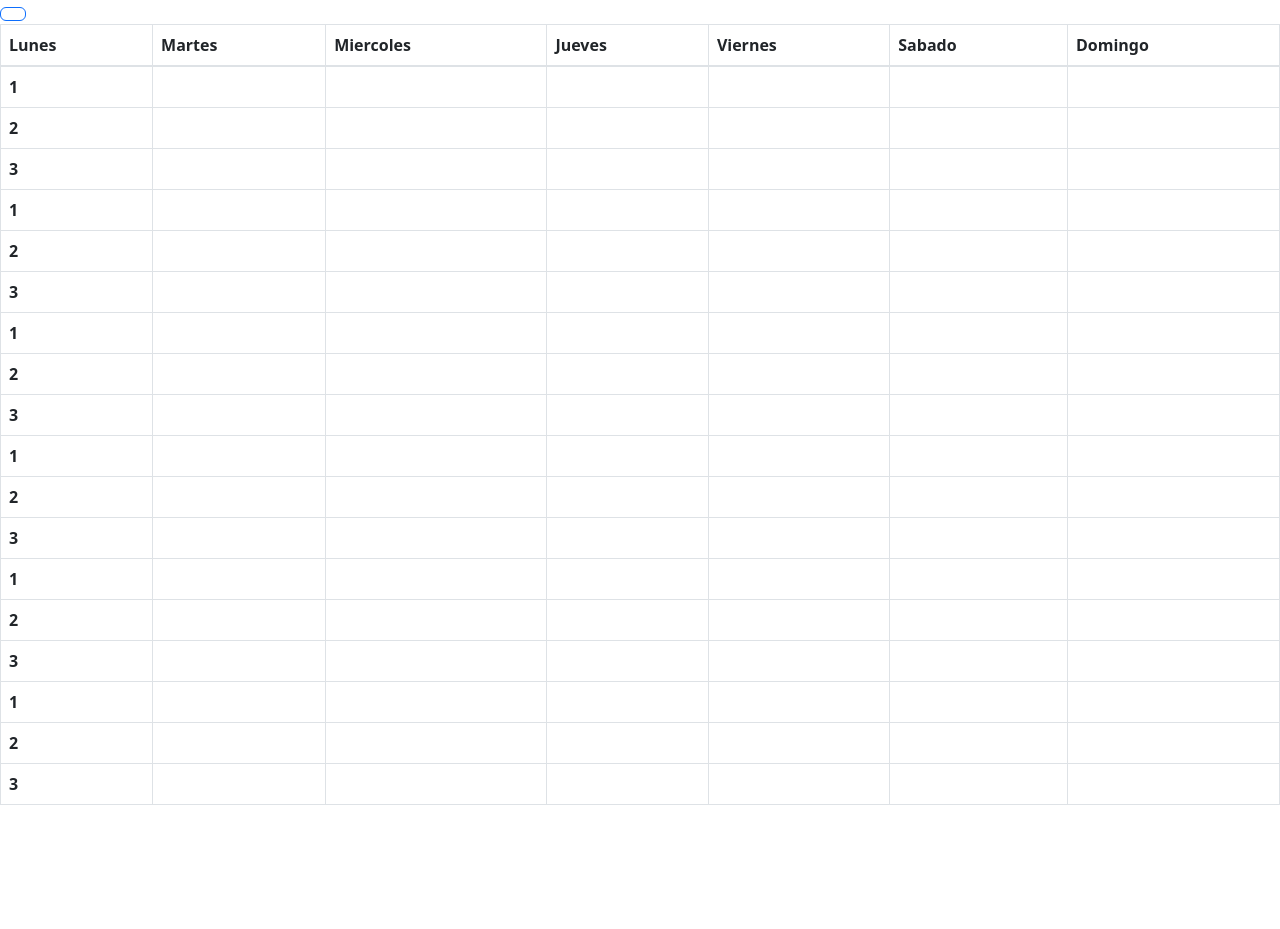
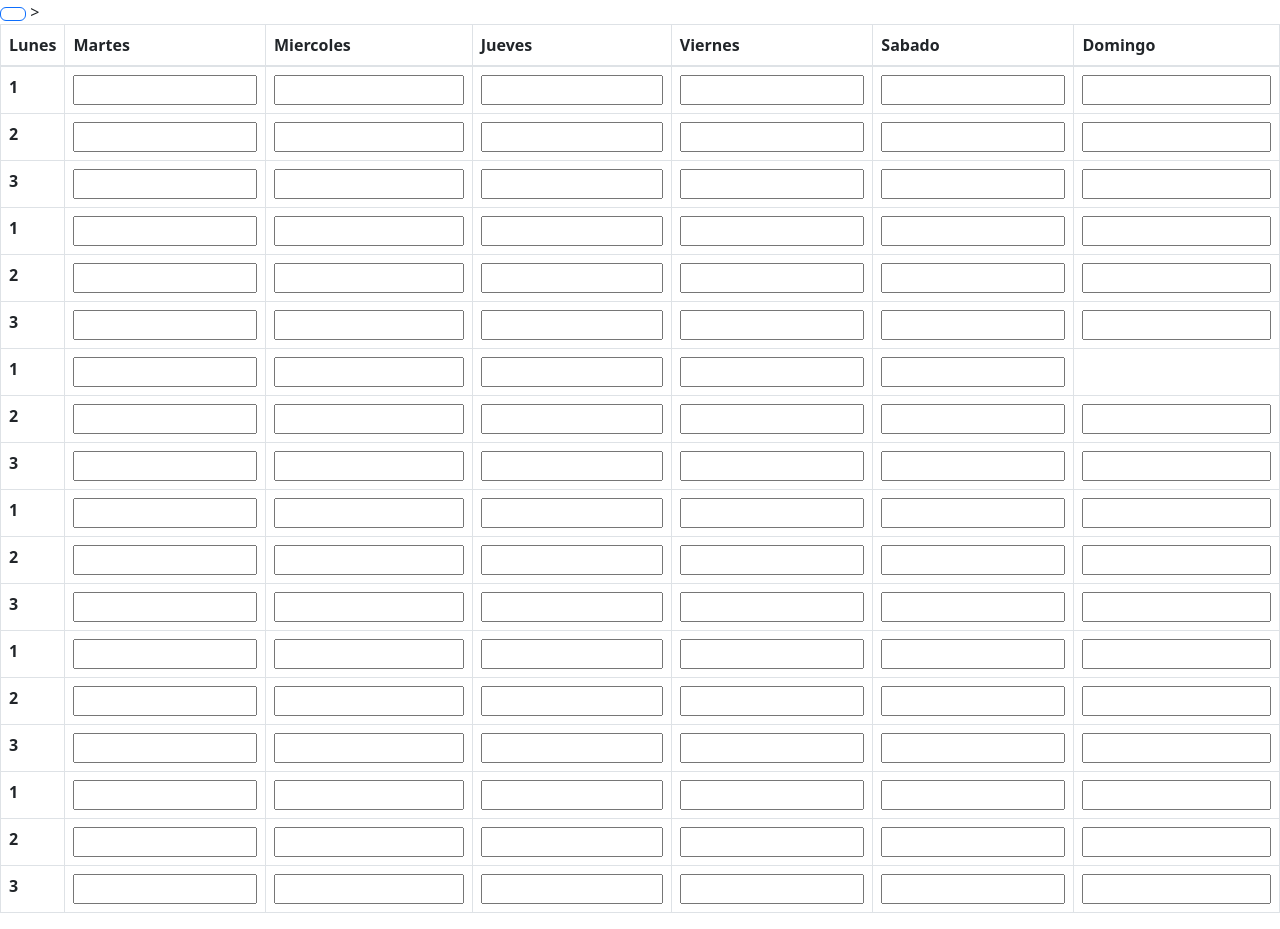
Before and after one commit to aaronpolo1000/timetrack, a PHP site: page /timetrack/ in a window 1280 px wide. Shown: the part 56-985 px from the top of the page. Before the commit the page ends 861 px from the top, so only its background shows below. Run offline with PHP 8.4, Linux system fonts and the light colour scheme; lists and menus that the app fills with data are empty; some libraries are stand-ins or nearby versions; some web fonts are replaced.

Commit message:
agrego cositas para escribir

```diff
--- a/views/home.php
+++ b/views/home.php
@@ -15,173 +15,173 @@
   <tbody>
     <tr>
       <th scope="row">1</th>
-      <td ></td>
-      <td></td>
-      <td></td>
-      <td ></td>
-      <td></td>
-      <td></td>
+      <td ><input type="text" style="width: 100%;"></input></td>
+      <td><input type="text" style="width: 100%;"></input></td>
+      <td><input type="text" style="width: 100%;"></input></td>
+      <td ><input type="text" style="width: 100%;"></input></td>
+      <td><input type="text" style="width: 100%;"></input></td>
+      <td><input type="text" style="width: 100%;"></input></td>
 
     </tr>
     <tr>
       <th scope="row">2</th>
-      <td ></td>
-      <td></td>
-      <td></td>
-      <td ></td>
-      <td></td>
-      <td></td>
+      <td ><input type="text" style="width: 100%;"></input></td>
+      <td><input type="text" style="width: 100%;"></input></td>
+      <td><input type="text" style="width: 100%;"></input></td>
+      <td ><input type="text" style="width: 100%;"></input></td>
+      <td><input type="text" style="width: 100%;"></input></td>
+      <td><input type="text" style="width: 100%;"></input></td>
 
     </tr>
     <tr>
       <th scope="row">3</th>
-      <td ></td>
-      <td></td>
-      <td></td>
-      <td ></td>
-      <td></td>
-      <td></td>
+      <td ><input type="text" style="width: 100%;"></input></td>
+      <td><input type="text" style="width: 100%;"></input></td>
+      <td><input type="text" style="width: 100%;"></input></td>
+      <td ><input type="text" style="width: 100%;"></input></td>
+      <td><input type="text" style="width: 100%;"></input></td>
+      <td><input type="text" style="width: 100%;"></input></td>
 
     </tr>
     <th scope="row">1</th>
-      <td ></td>
-      <td></td>
-      <td></td>
-      <td ></td>
-      <td></td>
-      <td></td>
+      <td ><input type="text" style="width: 100%;"></input></td>
+      <td><input type="text" style="width: 100%;"></input></td>
+      <td><input type="text" style="width: 100%;"></input></td>
+      <td ><input type="text" style="width: 100%;"></input></td>
+      <td><input type="text" style="width: 100%;"></input></td>
+      <td><input type="text" style="width: 100%;"></input></td>
 
     </tr>
     <tr>
       <th scope="row">2</th>
-      <td ></td>
-      <td></td>
-      <td></td>
-      <td ></td>
-      <td></td>
-      <td></td>
+      <td ><input type="text" style="width: 100%;"></input></td>
+      <td><input type="text" style="width: 100%;"></input></td>
+      <td><input type="text" style="width: 100%;"></input></td>
+      <td ><input type="text" style="width: 100%;"></input></td>
+      <td><input type="text" style="width: 100%;"></input></td>
+      <td><input type="text" style="width: 100%;"></input></td>
 
     </tr>
     <tr>
       <th scope="row">3</th>
-      <td ></td>
-      <td></td>
-      <td></td>
-      <td ></td>
-      <td></td>
-      <td></td>
+      <td ><input type="text" style="width: 100%;"></input></td>
+      <td><input type="text" style="width: 100%;"></input></td>
+      <td><input type="text" style="width: 100%;"></input></td>
+      <td ><input type="text" style="width: 100%;"></input></td>
+      <td><input type="text" style="width: 100%;"></input></td>
+      <td><input type="text" style="width: 100%;"></input></td>
 
     </tr>    <th scope="row">1</th>
-      <td ></td>
-      <td></td>
-      <td></td>
-      <td ></td>
-      <td></td>
-      <td></td>
+      <td ><input type="text" style="width: 100%;"></input></td>
+      <td><input type="text" style="width: 100%;"></input></td>
+      <td><input type="text" style="width: 100%;"></input></td>
+      <td ><input type="text" style="width: 100%;"></input></td>
+      <td><input type="text" style="width: 100%;"></input></td>
+      <td<input type="text" style="width: 100%;"></input>></td>
 
     </tr>
     <tr>
       <th scope="row">2</th>
-      <td ></td>
-      <td></td>
-      <td></td>
-      <td ></td>
-      <td></td>
-      <td></td>
+      <td ><input type="text" style="width: 100%;"></input></td>
+      <td><input type="text" style="width: 100%;"></input></td>
+      <td><input type="text" style="width: 100%;"></input></td>
+      <td ><input type="text" style="width: 100%;"></input></td>
+      <td><input type="text" style="width: 100%;"></input></td>
+      <td><input type="text" style="width: 100%;"></input></td>
 
     </tr>
     <tr>
       <th scope="row">3</th>
-      <td ></td>
-      <td></td>
-      <td></td>
-      <td ></td>
-      <td></td>
-      <td></td>
+      <td ><input type="text" style="width: 100%;"></input></td>
+      <td><input type="text" style="width: 100%;"></input></td>
+      <td><input type="text" style="width: 100%;"></input></td>
+      <td ><input type="text" style="width: 100%;"></input></td>
+      <td><input type="text" style="width: 100%;"></input></td>
+      <td><input type="text" style="width: 100%;"></input></td>
 
     </tr>    <th scope="row">1</th>
-      <td ></td>
-      <td></td>
-      <td></td>
-      <td ></td>
-      <td></td>
-      <td></td>
+      <td ><input type="text" style="width: 100%;"></input></td>
+      <td><input type="text" style="width: 100%;"></input></td>
+      <td><input type="text" style="width: 100%;"></input></td>
+      <td ><input type="text" style="width: 100%;"></input></td>
+      <td><input type="text" style="width: 100%;"></input></td>
+      <td><input type="text" style="width: 100%;"></input></td>
 
     </tr>
     <tr>
       <th scope="row">2</th>
-      <td ></td>
-      <td></td>
-      <td></td>
-      <td ></td>
-      <td></td>
-      <td></td>
+      <td ><input type="text" style="width: 100%;"></input></td>
+      <td><input type="text" style="width: 100%;"></input></td>
+      <td><input type="text" style="width: 100%;"></input></td>
+      <td ><input type="text" style="width: 100%;"></input></td>
+      <td><input type="text" style="width: 100%;"></input></td>
+      <td><input type="text" style="width: 100%;"></input></td>
 
     </tr>
     <tr>
       <th scope="row">3</th>
-      <td ></td>
-      <td></td>
-      <td></td>
-      <td ></td>
-      <td></td>
-      <td></td>
+      <td ><input type="text" style="width: 100%;"></input></td>
+      <td><input type="text" style="width: 100%;"></input></td>
+      <td><input type="text" style="width: 100%;"></input></td>
+      <td ><input type="text" style="width: 100%;"></input></td>
+      <td><input type="text" style="width: 100%;"></input></td>
+      <td><input type="text" style="width: 100%;"></input></td>
 
     </tr>    <th scope="row">1</th>
-      <td ></td>
-      <td></td>
-      <td></td>
-      <td ></td>
-      <td></td>
-      <td></td>
+      <td ><input type="text" style="width: 100%;"></input></td>
+      <td><input type="text" style="width: 100%;"></input></td>
+      <td><input type="text" style="width: 100%;"></input></td>
+      <td ><input type="text" style="width: 100%;"></input></td>
+      <td><input type="text" style="width: 100%;"></input></td>
+      <td><input type="text" style="width: 100%;"></input></td>
 
     </tr>
     <tr>
       <th scope="row">2</th>
-      <td ></td>
-      <td></td>
-      <td></td>
-      <td ></td>
-      <td></td>
-      <td></td>
+      <td ><input type="text" style="width: 100%;"></input></td>
+      <td><input type="text" style="width: 100%;"></input></td>
+      <td><input type="text" style="width: 100%;"></input></td>
+      <td ><input type="text" style="width: 100%;"></input></td>
+      <td><input type="text" style="width: 100%;"></input></td>
+      <td><input type="text" style="width: 100%;"></input></td>
 
     </tr>
     <tr>
       <th scope="row">3</th>
-      <td ></td>
-      <td></td>
-      <td></td>
-      <td ></td>
-      <td></td>
-      <td></td>
+      <td ><input type="text" style="width: 100%;"></input></td>
+      <td><input type="text" style="width: 100%;"></input></td>
+      <td><input type="text" style="width: 100%;"></input></td>
+      <td ><input type="text" style="width: 100%;"></input></td>
+      <td><input type="text" style="width: 100%;"></input></td>
+      <td><input type="text" style="width: 100%;"></input></td>
 
     </tr>
     <th scope="row">1</th>
-      <td ></td>
-      <td></td>
-      <td></td>
-      <td ></td>
-      <td></td>
-      <td></td>
+      <td ><input type="text" style="width: 100%;"></input></td>
+      <td><input type="text" style="width: 100%;"></input></td>
+      <td><input type="text" style="width: 100%;"></input></td>
+      <td ><input type="text" style="width: 100%;"></input></td>
+      <td><input type="text" style="width: 100%;"></input></td>
+      <td><input type="text" style="width: 100%;"></input></td>
 
     </tr>
     <tr>
       <th scope="row">2</th>
-      <td ></td>
-      <td></td>
-      <td></td>
-      <td ></td>
-      <td></td>
-      <td></td>
+      <td ><input type="text" style="width: 100%;"></input></td>
+      <td><input type="text" style="width: 100%;"></input></td>
+      <td><input type="text" style="width: 100%;"></input></td>
+      <td ><input type="text" style="width: 100%"></input></td>
+      <td><input type="text" style="width: 100%;"></input></td>
+      <td><input type="text" style="width: 100%;"></input></td>
 
     </tr>
     <tr>
       <th scope="row">3</th>
-      <td ></td>
-      <td></td>
-      <td></td>
-      <td ></td>
-      <td></td>
-      <td></td>
+      <td ><input type="text" style="width: 100%"></input></td>
+      <td><input type="text" style="width: 100%;"></input></td>
+      <td><input type="text" style="width: 100%;"></input></td>
+      <td ><input type="text" style="width: 100%;"></input></td>
+      <td><input type="text" style="width: 100%"></input></td>
+      <td><input type="text" style="width: 100%"></input></td>
 
     </tr>
--- a/views/iniciarsesion.php
+++ b/views/iniciarsesion.php
@@ -51,4 +51,4 @@
       </div>
     </div>
   </div>
-0</section>
+</section>
```
